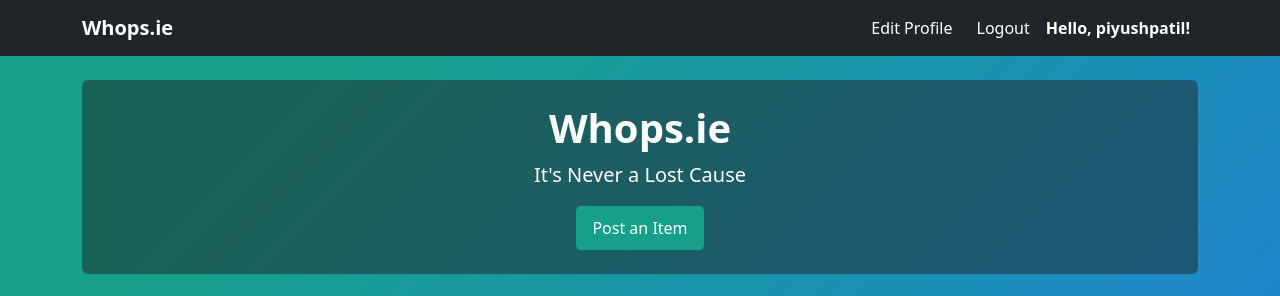
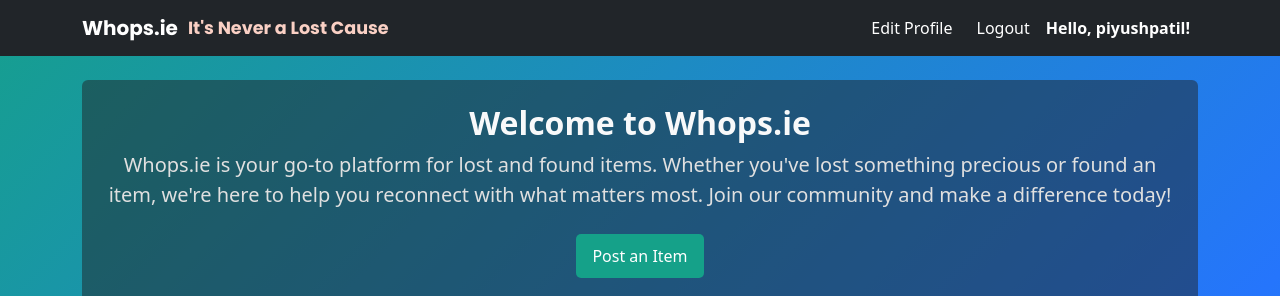
Before and after one commit to PiyushPatil9111/Whops-LostAndFound, a Django app: page / in a window 1280 px wide. Shown: the top 296 px of the page. Run offline with Django 5.2, Linux system fonts and the light colour scheme; a user stored in the database is signed in; data comes from the database, SQL or seed files in the repository.

Commit message:
Made some changes

```diff
--- a/whops/lf_box/templates/lf_box/base.html
+++ b/whops/lf_box/templates/lf_box/base.html
@@ -5,6 +5,8 @@
     <meta name="viewport" content="width=device-width, initial-scale=1">
     <title>{% block title %}Whops.ie - Lost & Found{% endblock %}</title>
     <link href="https://cdn.jsdelivr.net/npm/bootstrap@5.3.0/dist/css/bootstrap.min.css" rel="stylesheet">
+    <!-- Add Google Fonts -->
+    <link href="https://fonts.googleapis.com/css2?family=Poppins:wght@400;500;600;700&display=swap" rel="stylesheet">
 
     <style>
         body {
@@ -42,15 +44,31 @@
             background-color: #0e7767;
         }
 
+        .navbar-brand {
+            display: flex;
+            align-items: center;
+            gap: 10px;
+            font-family: 'Poppins', sans-serif;
+        }
+
+        .tagline {
+            font-size: 1.1rem;
+            color: #fad0c4; /* Updated color */
+            font-family: 'Poppins', sans-serif; /* Updated font */
+        }
     </style>
 </head>
 <body>
 
-    <!-- Navbar -->
+    <!-- Navbar (Hidden on Login Page) -->
     {% if request.resolver_match.url_name != "login" %}
         <nav class="navbar navbar-expand-lg bg-dark navbar-dark">
             <div class="container">
-                <a class="navbar-brand fw-bold" href="{% url 'home' %}">Whops.ie</a>
+                <!-- Brand and Tagline -->
+                <a class="navbar-brand fw-bold" href="{% url 'home' %}">
+                    Whops.ie
+                    <span class="tagline">It's Never a Lost Cause</span>
+                </a>
                 <button class="navbar-toggler" type="button" data-bs-toggle="collapse" data-bs-target="#navbarNav">
                     <span class="navbar-toggler-icon"></span>
                 </button>
@@ -79,9 +97,9 @@
             </div>
         </nav>
     {% endif %}
+
     <!-- Page Content -->
     <div class="container mt-4">
-
         {% block content %}
         {% endblock %}
     </div>
--- a/whops/lf_box/templates/lf_box/home.html
+++ b/whops/lf_box/templates/lf_box/home.html
@@ -3,9 +3,16 @@
 {% block title %}Home - Whops.ie{% endblock %}
 
 {% block content %}
+<!-- Hero Section with Introduction -->
 <div class="hero text-center p-4 rounded bg-dark bg-opacity-50">
-    <h1 class="fw-bold">Whops.ie</h1>
-    <p class="lead">It's Never a Lost Cause</p>
+    <!-- Introduction -->
+    <div class="mb-4">
+        <h2 class="fw-bold" style="color: #f8f9fa;">Welcome to Whops.ie</h2> <!-- Light color for heading -->
+        <p class="lead" style="color: #e0e0e0;"> <!-- Light gray for paragraph -->
+            Whops.ie is your go-to platform for lost and found items. Whether you've lost something precious or found an item,
+            we're here to help you reconnect with what matters most. Join our community and make a difference today!
+        </p>
+    </div>
 
     <!-- Add Post Button -->
     {% if user.is_authenticated %}
@@ -16,16 +23,16 @@
 <!-- Items List -->
 <div class="row mt-4">
     {% for item in items %}
-        <div class="col-md-4 mb-4">
-            <div class="card item-card">
-                <img src="{{ item.image.url }}" alt="{{ item.title }}" class="card-img-top">
+        <div class="col-md-3 mb-4"> <!-- 4 items per row -->
+            <div class="card item-card h-100" style="background-color: rgba(255, 255, 255, 0.1); border: 1px solid rgba(255, 255, 255, 0.2);"> <!-- Semi-transparent card background -->
+                <img src="{{ item.image.url }}" alt="{{ item.title }}" class="card-img-top" style="height: 200px; object-fit: cover;">
                 <div class="card-body">
-                    <h5 class="card-title">{{ item.title }}</h5>
-                    <p class="card-text">{{ item.description|truncatewords:20 }}</p>
-                    <p class="card-text"><strong>Labels:</strong> {{ item.labels }}</p>
-                    <p class="card-text"><strong>Posted by:</strong>
+                    <h5 class="card-title" style="color: #f8f9fa;">{{ item.title }}</h5> <!-- Light color for title -->
+                    <p class="card-text" style="color: #e0e0e0;">{{ item.description|truncatewords:15 }}</p> <!-- Light gray for description -->
+                    <p class="card-text" style="color: #e0e0e0;"><strong>Labels:</strong> {{ item.labels }}</p> <!-- Light gray for labels -->
+                    <p class="card-text" style="color: #e0e0e0;"><strong>Posted by:</strong>
                         {% if item.user.profile %}
-                            <a href="{% url 'view_profile' item.user.profile.id %}" class="text-white-text-decoration-underline">
+                            <a href="{% url 'view_profile' item.user.profile.id %}" style="color: #fad0c4; text-decoration: none;"> <!-- Accent color for links -->
                                 {{ item.user.username }}
                             </a>
                         {% else %}
@@ -36,7 +43,7 @@
             </div>
         </div>
     {% empty %}
-        <p class="text-center">No items found. <a href="{% url 'post_item' %}" class="btn btn-custom">Post an item</a> now!</p>
+        <p class="text-center" style="color: #e0e0e0;">No items found. <a href="{% url 'post_item' %}" class="btn btn-custom">Post an item</a> now!</p>
     {% endfor %}
 </div>
 {% endblock %}
```
